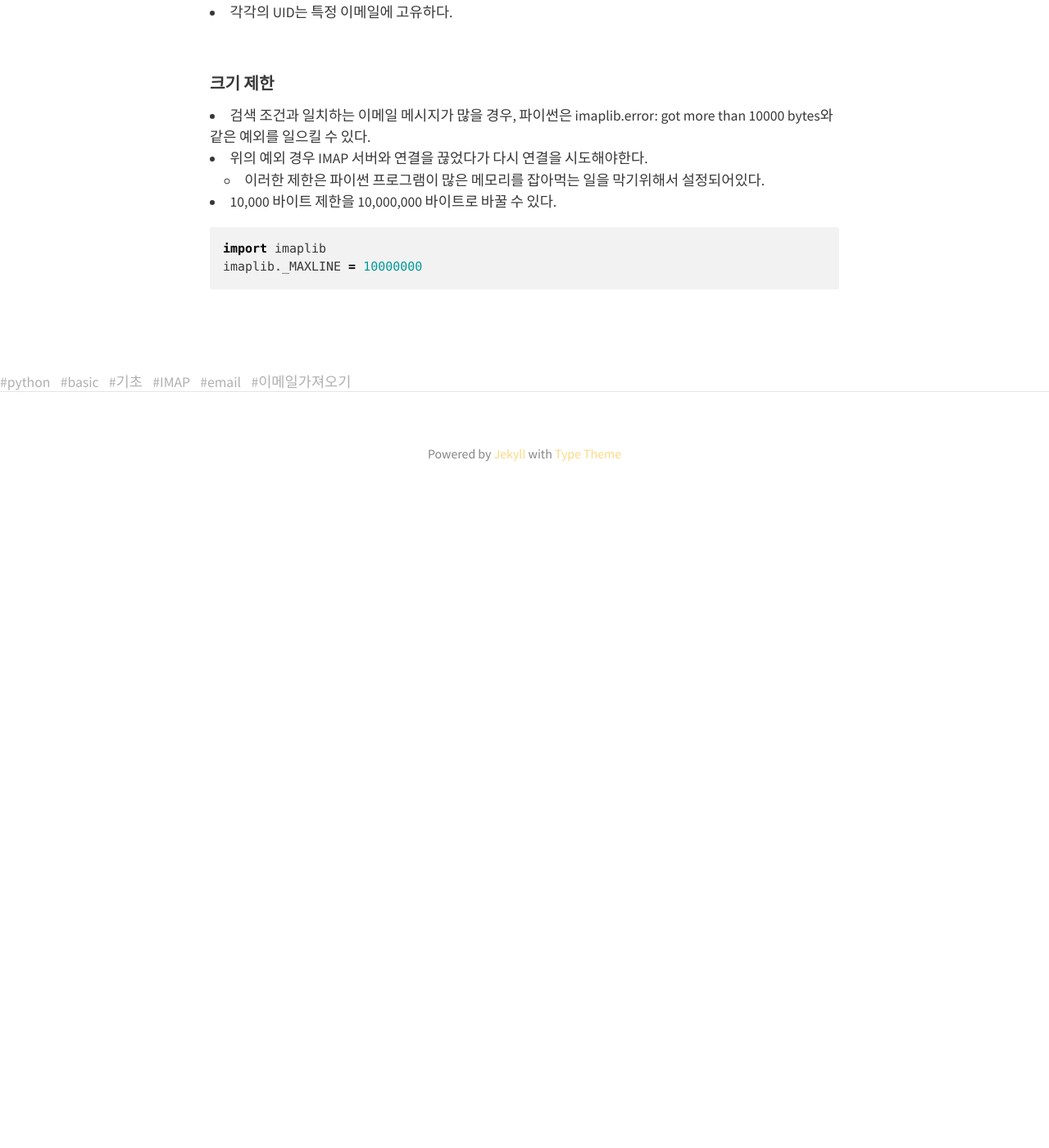
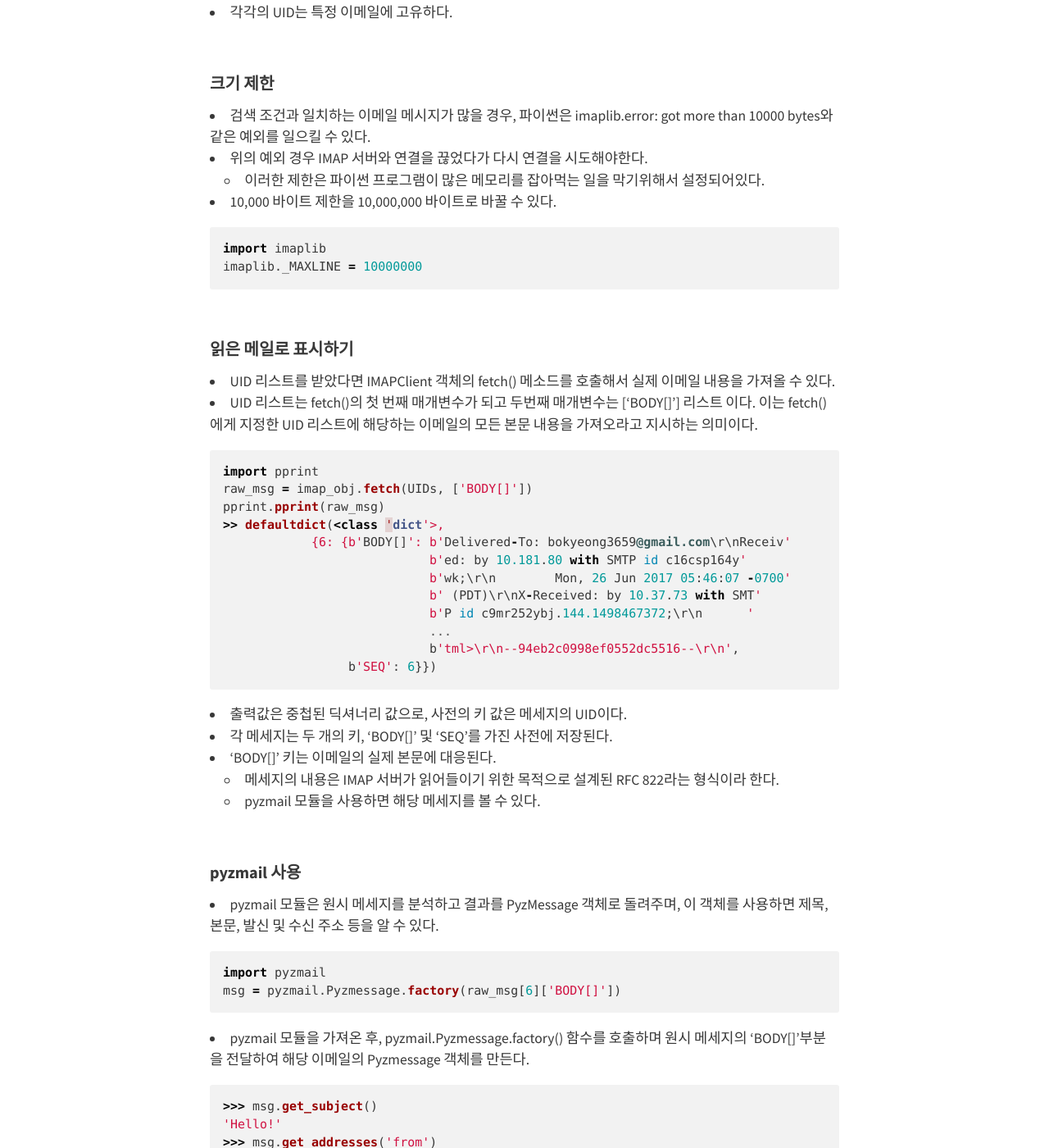
Before and after one commit to BoKyeong-Kim/BoKyeong-Kim.github.io, a Jekyll site: the page built from _posts/Python-Basic/2020-07-27-python-basic(5).md, in a window 1280 px wide and 1400 px high, scrolled down 3571 px. Shown: the whole window at 82% size. Built offline with Jekyll 4.4.1, drawn with Linux system fonts in a browser that asks for light colours; nearby versions of some CDN libraries; before the commit the page ends 4201 px from its top, so only the background shows below that; some of the changed text lies outside the part shown.

Commit message:
python basic : python IMAP - send email(4)

````diff
--- a/_posts/Python-Basic/2020-07-27-python-basic(5).md
+++ b/_posts/Python-Basic/2020-07-27-python-basic(5).md
@@ -138,3 +138,57 @@ UIDs
 import imaplib
 imaplib._MAXLINE = 10000000
 ```
+
+<br>
+
+#### 읽은 메일로 표시하기
+- UID 리스트를 받았다면 IMAPClient 객체의 fetch() 메소드를 호출해서 실제 이메일 내용을 가져올 수 있다.
+- UID 리스트는 fetch()의 첫 번째 매개변수가 되고 두번째 매개변수는 ['BODY[]'] 리스트 이다. 이는 fetch()에게 지정한 UID 리스트에 해당하는 이메일의 모든 본문 내용을 가져오라고 지시하는 의미이다.
+
+```python
+import pprint
+raw_msg = imap_obj.fetch(UIDs, ['BODY[]'])
+pprint.pprint(raw_msg)
+>> defaultdict(<class 'dict'>,
+            {6: {b'BODY[]': b'Delivered-To: bokyeong3659@gmail.com\r\nReceiv'
+                            b'ed: by 10.181.80 with SMTP id c16csp164y'
+                            b'wk;\r\n        Mon, 26 Jun 2017 05:46:07 -0700'
+                            b' (PDT)\r\nX-Received: by 10.37.73 with SMT'
+                            b'P id c9mr252ybj.144.1498467372;\r\n      '
+                            ...
+                            b'tml>\r\n--94eb2c0998ef0552dc5516--\r\n',
+                 b'SEQ': 6}})
+```
+- 출력값은 중첩된 딕셔너리 값으로, 사전의 키 값은 메세지의 UID이다.
+- 각 메세지는 두 개의 키, 'BODY[]' 및 'SEQ'를 가진 사전에 저장된다.
+- 'BODY[]' 키는 이메일의 실제 본문에 대응된다.
+    - 메세지의 내용은 IMAP 서버가 읽어들이기 위한 목적으로 설계된 RFC 822라는 형식이라 한다.
+    - pyzmail 모듈을 사용하면 해당 메세지를 볼 수 있다.
+
+<br>
+
+#### pyzmail 사용
+- pyzmail 모듈은 원시 메세지를 분석하고 결과를 PyzMessage 객체로 돌려주며, 이 객체를 사용하면 제목, 본문, 발신 및 수신 주소 등을 알 수 있다.
+
+```python
+import pyzmail
+msg = pyzmail.Pyzmessage.factory(raw_msg[6]['BODY[]'])
+```
+
+- pyzmail 모듈을 가져온 후, pyzmail.Pyzmessage.factory() 함수를 호출하며 원시 메세지의 'BODY[]'부분을 전달하여 해당 이메일의 Pyzmessage 객체를 만든다.
+
+```python
+>>> msg.get_subject()
+'Hello!'
+>>> msg.get_addresses('from')
+[('','no-reply@accounts.google.com')]
+>>> msg.get_addresses('to')
+[('bokyeong3659@gmail.com')]
+>>> msg.get_addresses('cc')
+[]
+>>> msg.get_addresses('bcc')
+[]
+```
+
+- get_addresses() 함수의 매개변수는 from(발신), to(수신), cc(참조), bcc(숨은 참조)이다.
+- 요청된 필드에 주소가 없으면 get_addresses()는 빈 리스트를 돌려준다.
````
